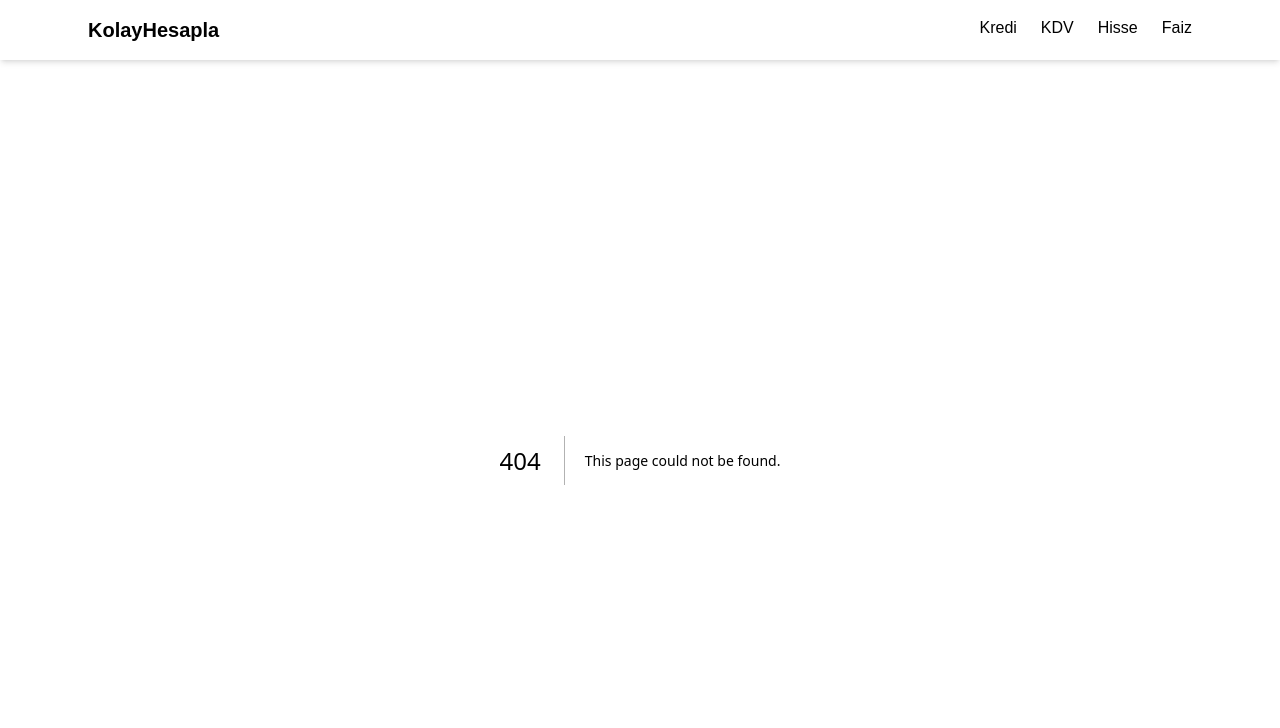
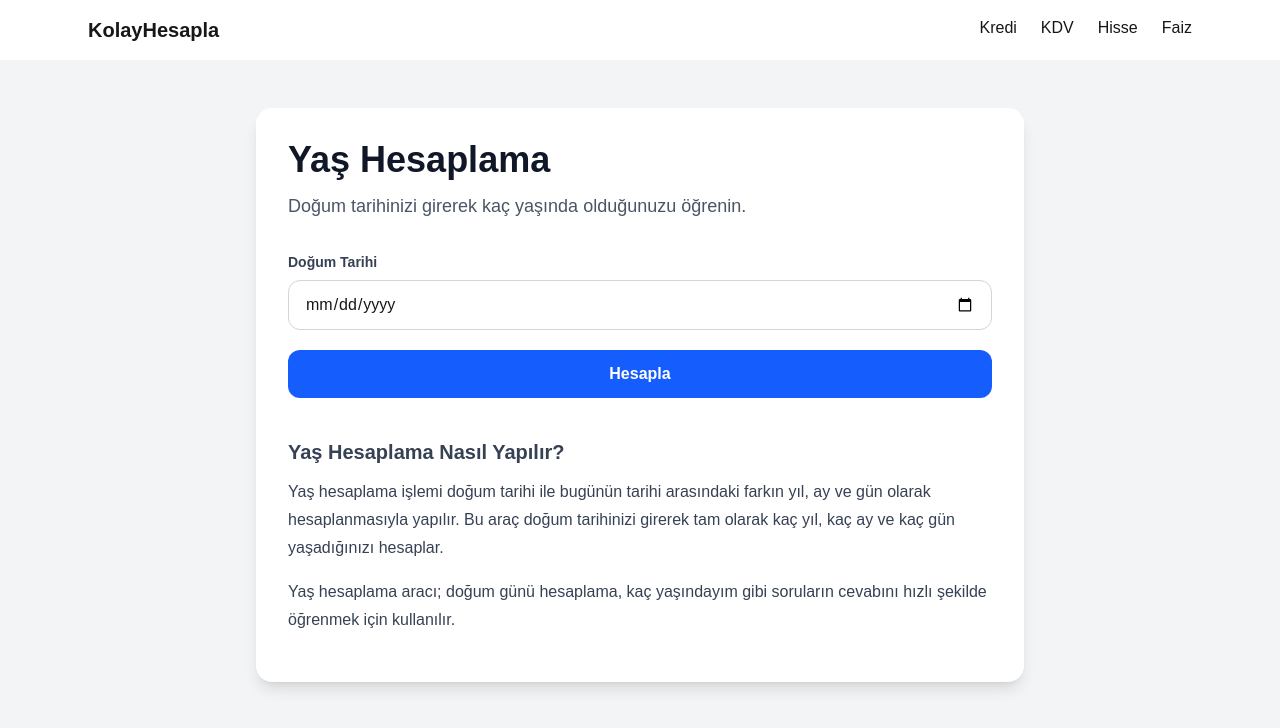
Before and after one commit to erkanckr455/kolayhesapla, a Next.js app: page /yas-hesaplama in a window 1280 px wide. Before the commit this address had no page. Shown: the top 728 px of the page. Built offline with nearby package versions, Linux system fonts and the light colour scheme.

Commit message:
Yas hesaplama eklendi

```diff
--- a/app/page.tsx
+++ b/app/page.tsx
@@ -69,6 +69,11 @@ const hesaplamalar = [
     title: "Enflasyon Hesaplama",
     description: "Aylık enflasyon oranlarından kümülatif enflasyonu hesapla",
   },
+  {
+  href: "/yas-hesaplama",
+  title: "Yaş Hesaplama",
+  description: "Doğum tarihinizi girerek kaç yaşında olduğunuzu öğrenin",
+},
 ]
 
 export default function Home() {
--- /dev/null
+++ b/app/yas-hesaplama/page.tsx
@@ -0,0 +1,91 @@
+"use client"
+
+import { useState } from "react"
+import CalculatorLayout from "../components/CalculatorLayout"
+
+export default function YasHesaplama() {
+  const [sonuc, setSonuc] = useState("")
+
+  function hesapla() {
+    const dogumInput = (document.getElementById("dogum") as HTMLInputElement).value
+
+    if (!dogumInput) {
+      setSonuc("Lütfen doğum tarihi girin")
+      return
+    }
+
+    const dogumTarihi = new Date(dogumInput)
+    const bugun = new Date()
+
+    let yil = bugun.getFullYear() - dogumTarihi.getFullYear()
+    let ay = bugun.getMonth() - dogumTarihi.getMonth()
+    let gun = bugun.getDate() - dogumTarihi.getDate()
+
+    if (gun < 0) {
+      ay--
+      const oncekiAy = new Date(bugun.getFullYear(), bugun.getMonth(), 0)
+      gun += oncekiAy.getDate()
+    }
+
+    if (ay < 0) {
+      yil--
+      ay += 12
+    }
+
+    setSonuc(`${yil} yıl ${ay} ay ${gun} gün`)
+  }
+
+  return (
+    <CalculatorLayout
+      title="Yaş Hesaplama"
+      description="Doğum tarihinizi girerek kaç yaşında olduğunuzu öğrenin."
+    >
+      <div className="space-y-5">
+
+        <div>
+          <label className="block text-sm font-semibold text-gray-700 mb-2">
+            Doğum Tarihi
+          </label>
+          <input
+            id="dogum"
+            type="date"
+            className="w-full border border-gray-300 rounded-xl px-4 py-3 outline-none focus:ring-2 focus:ring-blue-500"
+          />
+        </div>
+
+        <button
+          onClick={hesapla}
+          className="w-full bg-blue-600 hover:bg-blue-700 text-white font-semibold py-3 rounded-xl transition"
+        >
+          Hesapla
+        </button>
+
+        {sonuc && (
+          <div className="bg-gray-50 border border-gray-200 rounded-xl p-4 text-center text-lg font-semibold text-gray-800">
+            Yaşınız: {sonuc}
+          </div>
+        )}
+
+      </div>
+
+      <div className="mt-10 text-gray-700 leading-7">
+        <h2 className="text-xl font-semibold mb-3">
+          Yaş Hesaplama Nasıl Yapılır?
+        </h2>
+
+        <p className="mb-4">
+          Yaş hesaplama işlemi doğum tarihi ile bugünün tarihi arasındaki
+          farkın yıl, ay ve gün olarak hesaplanmasıyla yapılır. Bu araç
+          doğum tarihinizi girerek tam olarak kaç yıl, kaç ay ve kaç gün
+          yaşadığınızı hesaplar.
+        </p>
+
+        <p className="mb-4">
+          Yaş hesaplama aracı; doğum günü hesaplama, kaç yaşındayım gibi
+          soruların cevabını hızlı şekilde öğrenmek için kullanılır.
+        </p>
+      </div>
+
+    </CalculatorLayout>
+  )
+}
```
